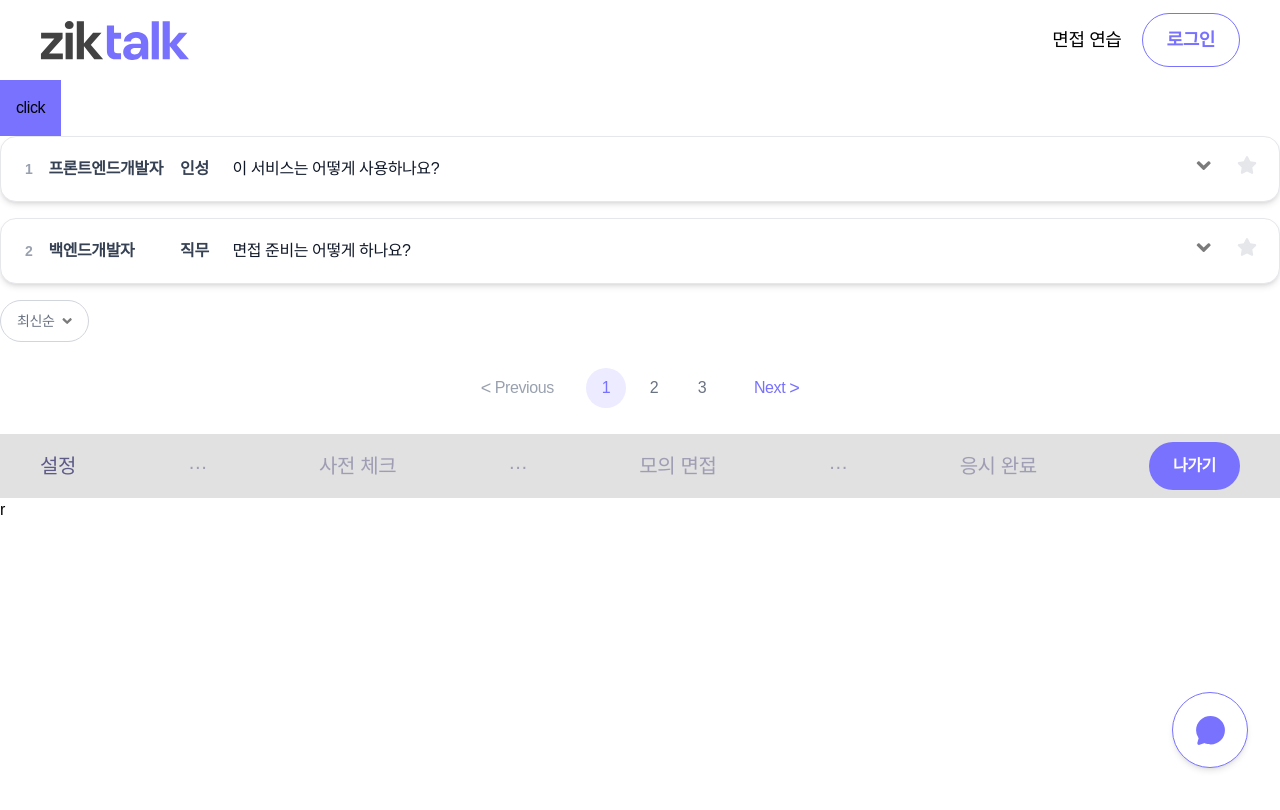
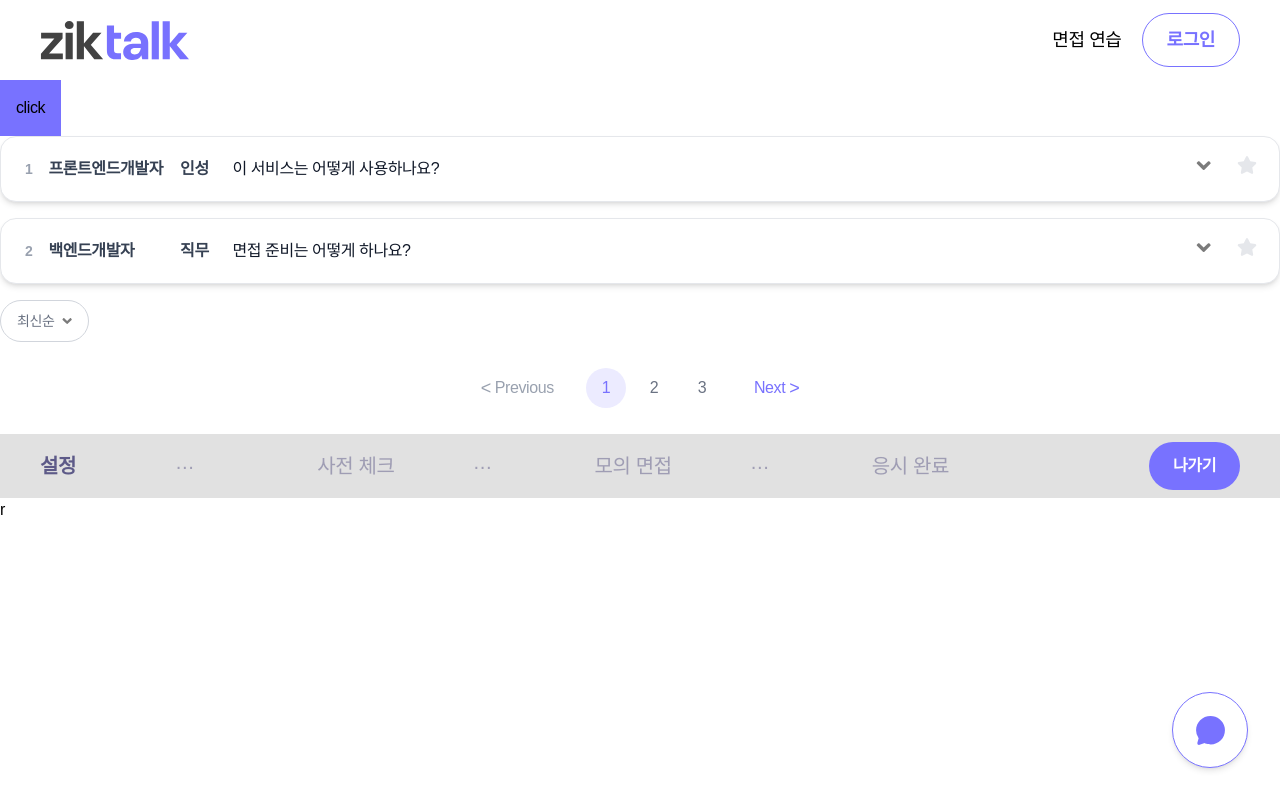
Before and after one commit to ko9612/ZikTalk, a React (Vite) app in the folder client/: page /test in a window 1280 px wide. Shown: the top 810 px of the page. Built offline with nearby package versions, Linux system fonts and the light colour scheme.

Commit message:
fix: interview state 추가 (#35)

```diff
--- a/client/src/components/common/ChatbotBotton.jsx
+++ b/client/src/components/common/ChatbotBotton.jsx
@@ -2,7 +2,7 @@ import React from "react";
 import { useState } from "react";
 import { IoChatbubble } from "react-icons/io5";
 import { twMerge } from "tailwind-merge";
-import useVisibilityStore from "../../store/useVisibilityStore";
+import { useVisibilityStore } from "../../store/store";
 import ChatContainer from "../chatbot/ChatContainer";
 
 const ChatbotBotton = () => {
--- a/client/src/components/common/InterviewTab.jsx
+++ b/client/src/components/common/InterviewTab.jsx
@@ -1,33 +1,29 @@
 import React from "react";
 import Button from "./Button";
+import { useInterviewTabStore } from "@/store/store";
 
-const InterviewTab = ({
-  activeTab = "설정", // 첫 번째 탭의 값으로 기본값 설정
-  onTabChange = () => {}, // 빈 함수로 설정
-}) => {
+const InterviewTab = () => {
   const tabs = ["설정", "사전 체크", "모의 면접", "응시 완료"];
+  const tabSelect = useInterviewTabStore((state) => state.tabSelect);
 
   return (
     <div className="bg-zik-border/50 mx-auto flex h-[4rem] w-full justify-center">
-      <ul className="text-zik-text m-0 flex w-full max-w-[1200px] list-none items-center justify-between gap-6 px-6 text-[20px] font-medium xl:px-0">
+      <div className="text-zik-text flex w-full max-w-[1200px] items-center justify-between gap-6 px-6 text-[20px] font-medium xl:px-0">
         {tabs.map((tab, index) => (
-          <>
-            <li
+          <li key={tab} className="flex w-full">
+            <div
               key={tab}
-              onClick={() => onTabChange(tab)}
-              className={`${activeTab === tab ? "text-zik-text" : "text-zik-text/50"}`}
+              className={`text-nowrap ${tabSelect === tab ? "text-zik-text font-bold" : "text-zik-text/50"}`}
             >
               {tab}
-            </li>
+            </div>
             {index < tabs.length - 1 && (
-              <li className="text-zik-text/50">···</li>
+              <i className="text-zik-text/50 mx-auto text-center">···</i>
             )}
-          </>
+          </li>
         ))}
-        <li>
-          <Button>나가기</Button>
-        </li>
-      </ul>
+        <Button className="text-nowrap">나가기</Button>
+      </div>
     </div>
   );
 };
--- a/client/src/components/common/TopButton.jsx
+++ b/client/src/components/common/TopButton.jsx
@@ -1,5 +1,5 @@
 import React from "react";
-import useVisibilityStore from "../../store/useVisibilityStore";
+import { useVisibilityStore } from "../../store/store";
 import { useEffect } from "react";
 import { twJoin } from "tailwind-merge";
 import { FaAngleUp } from "react-icons/fa";
--- a/client/src/pages/Interview/_components/interview/InterviewSection.jsx
+++ b/client/src/pages/Interview/_components/interview/InterviewSection.jsx
@@ -1,9 +1,16 @@
-import React from "react";
+import React, { useEffect } from "react";
 import QuestionBox from "./QuestionBox";
 import Timer from "./Timer";
 import Answer from "./Answer";
+import { useInterviewTabStore } from "@/store/store";
 
 const InterviewSection = () => {
+  const setTabSelect = useInterviewTabStore((state) => state.setTabSelect);
+
+  useEffect(() => {
+    setTabSelect("모의 면접");
+  }, []);
+
   return (
     <section className="flex flex-col">
       <QuestionBox />
--- /dev/null
+++ b/client/src/store/store.jsx
@@ -0,0 +1,11 @@
+import { create } from "zustand";
+
+export const useVisibilityStore = create((set) => ({
+  topButtonVisible: false,
+  setTopButtonVisible: (visible) => set({ topButtonVisible: visible }),
+}));
+
+export const useInterviewTabStore = create((set) => ({
+  tabSelect: "설정",
+  setTabSelect: (str) => set({ tabSelect: str }),
+}));
--- a/client/src/store/useVisibilityStore.jsx
+++ /dev/null
@@ -1,8 +0,0 @@
-import { create } from "zustand";
-
-const useVisibilityStore = create((set) => ({
-  topButtonVisible: false,
-  setTopButtonVisible: (visible) => set({ topButtonVisible: visible }),
-}));
-
-export default useVisibilityStore;
```
